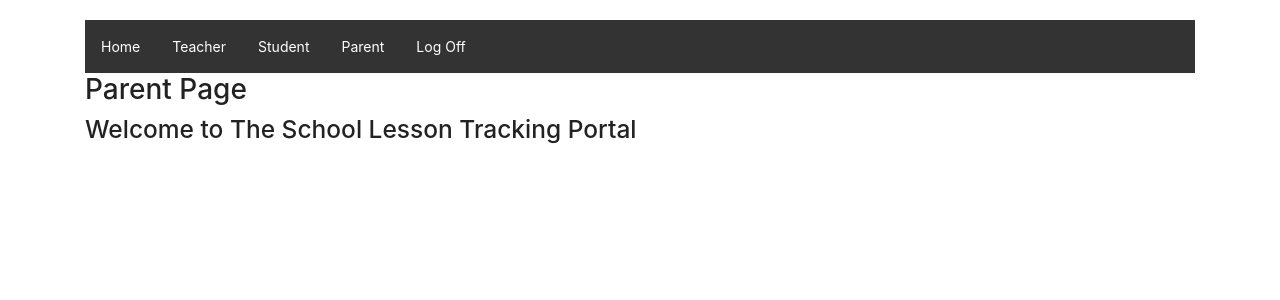
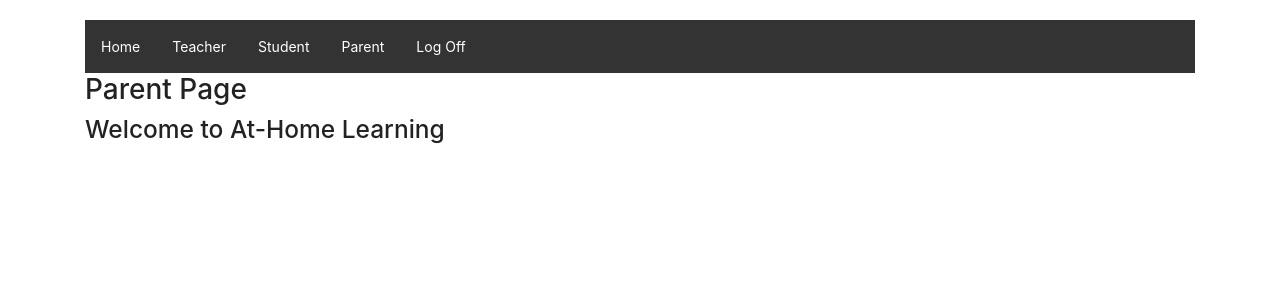
Before and after one commit to Woz-U-Group-Projects/new-team-freeze, a React (Create React App) app in the folder client-react/: page /Parent in a window 1280 px wide. Shown: the top 300 px of the page. Built offline with nearby package versions, Linux system fonts and the light colour scheme; no server answers.

Commit message:
changed title on parent page

```diff
--- a/client-react/src/Screens/Parent.js
+++ b/client-react/src/Screens/Parent.js
@@ -56,7 +56,7 @@ class Parent extends React.Component {
                 <div className="center">
 
                     <h2>Parent Page</h2>
-                    <h3>Welcome to The School Lesson Tracking Portal</h3>
+                    <h3>Welcome to At-Home Learning</h3>
                 </div>
             </div>
 
```
